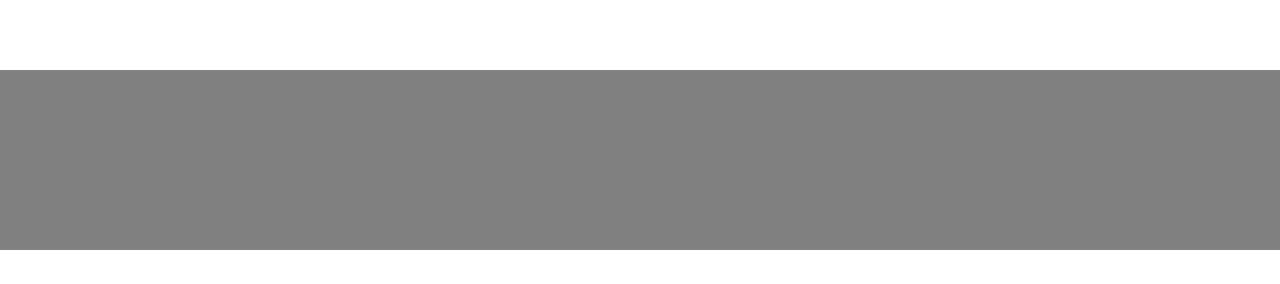
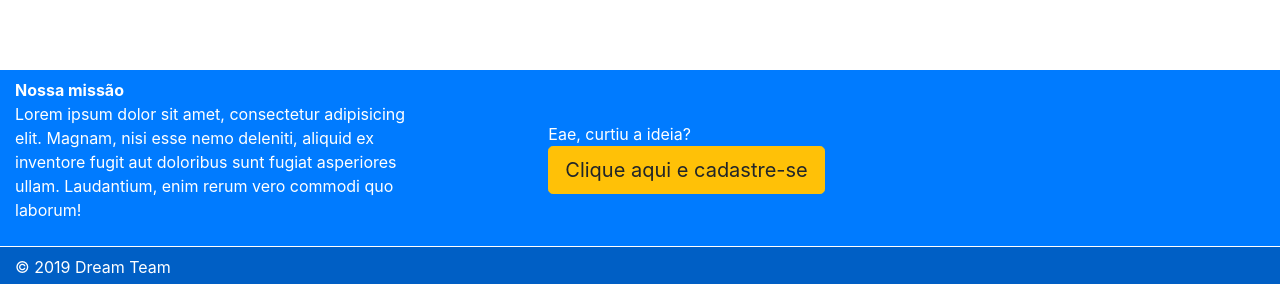
Before and after one commit to LeonardoBevilacqua/tcc-faculdade, an Angular app in the folder prototype/: page / in a window 1280 px wide. Shown: the part 1235-1519 px from the top of the page. Before the commit the page ends 1485 px from the top, so only its background shows below. Built offline with nearby package versions, Linux system fonts and the light colour scheme.

Commit message:
Finalizaçao do footer

```diff
--- a/prototype/src/app/core/home/home.component.html
+++ b/prototype/src/app/core/home/home.component.html
@@ -43,7 +43,21 @@
         ANUNCIE AQUI!
     </div>
 
-    <footer style="background-color: grey; height: 180px; margin-top:120px">
+    <footer style="background-color: #007bff; margin-top:120px; color: #ffffff;">
+        <div class="row mx-0 align-items-center">
+            <div class="col-4 py-2">
+                <span><strong>Nossa missão</strong></span>
+                <p class="p-0">Lorem ipsum dolor sit amet, consectetur adipisicing elit. Magnam, nisi esse nemo deleniti, aliquid ex inventore fugit aut doloribus sunt fugiat asperiores ullam. Laudantium, enim rerum vero commodi quo laborum!</p>
+            </div>
+            <div class="offset-1 col-7">
+                <span>Eae, curtiu a ideia?</span>
+                <br>
+                <button class="btn btn-warning btn-lg">Clique aqui e cadastre-se</button>
+            </div>
+        </div>
 
+        <div class="row mx-0 align-items-center" style="background-color: #005fc5; border-top: 1px solid #fff">
+            <div class="col-12 py-2">&copy; 2019 Dream Team</div>
+        </div>
     </footer>
 </div>
```
